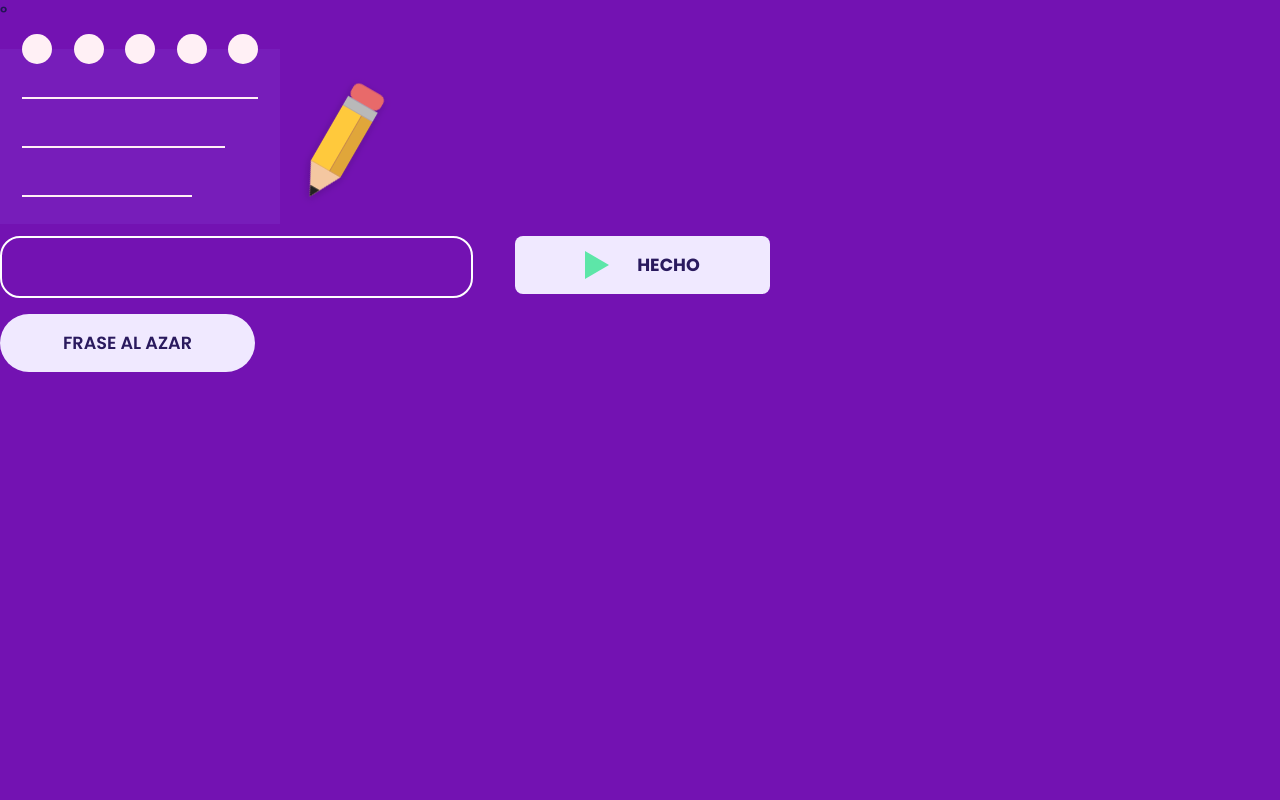
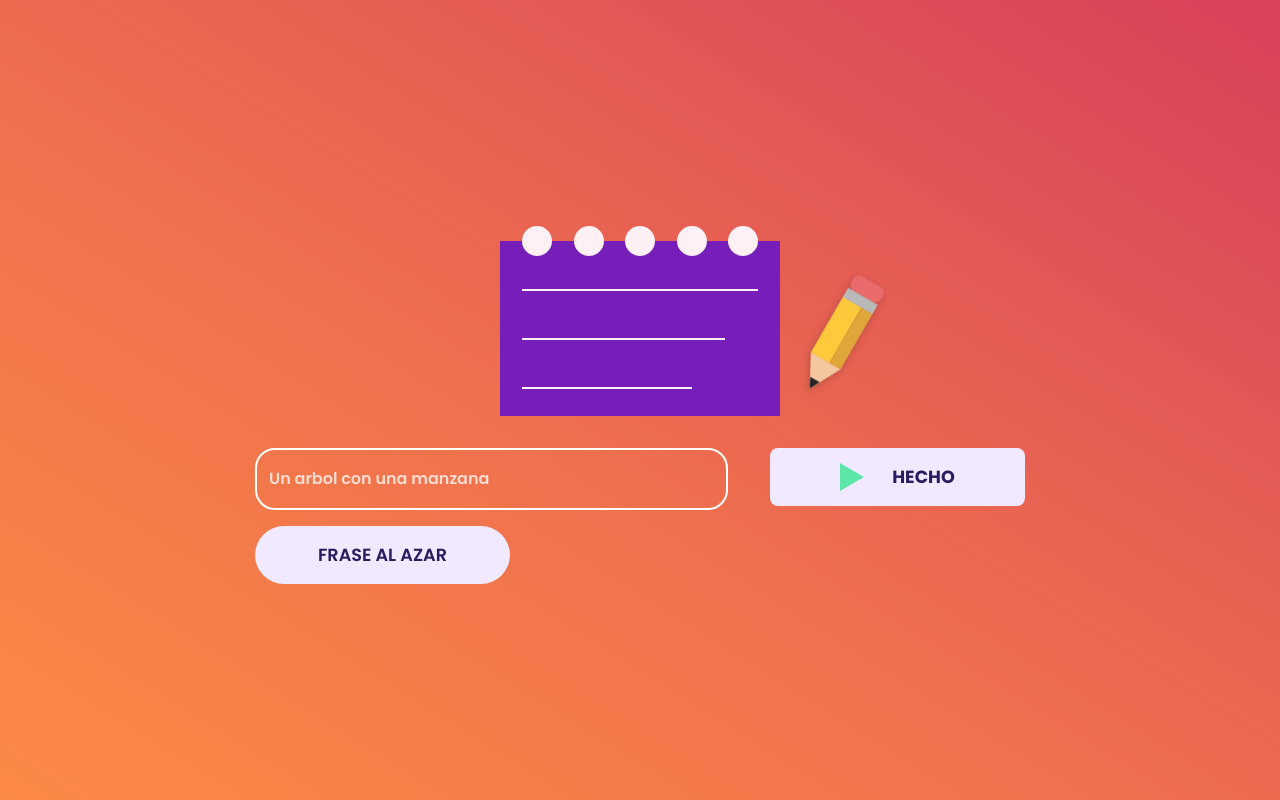
Before and after one commit to PioIX/2026-TPF-G02, a Next.js app in the folder frontend/: page /escribir in a window 1280 px wide. Built offline with nearby package versions, Linux system fonts and the light colour scheme.

Commit message:
avance page escribir

```diff
--- a/frontend/src/app/escribir/page.js
+++ b/frontend/src/app/escribir/page.js
@@ -2,9 +2,8 @@
 import { useEffect, useState } from "react"
 import styles from "./page.module.css"
 export default function Escribir(){
-    const [frase,setFrase] = useState("")
     const [texto,setTexto] = useState("")
-    const fraseAlAzar = () =>{
+    const fraseAzar = () =>{
             fetch("http://localhost:4000/frases/azar")
             .then(response => response.json())
             .then(data => {
@@ -16,8 +15,8 @@ export default function Escribir(){
                 }});
         }
     return(
-        <>
-º           <div className={styles.libreta}>
+        <main className={styles.pagina}>
+            <div className={styles.libreta}>
                 <div className={styles.anillos}>
                     {[0, 1, 2, 3, 4].map(i => (
                         <span key={i} className={styles.anillo} />
@@ -40,14 +39,18 @@ export default function Escribir(){
                 </svg>
             </div>
         <div className={styles.controles}>
-            <input className={styles.input} value={texto} onChange={(e)=>{setTexto(e.target.value)}}/>
+            <input className={styles.input}
+             value={texto}
+             placeholder={"Un arbol con una manzana"}
+            onChange={(e)=>{setTexto(e.target.value)}}/>
+
             <button className={styles.hecho}>
                 <span className={styles.play} />
                 Hecho</button>
-            <button className={styles.azar} onClick={fraseAlAzar}>
+            <button className={styles.azar} onClick={fraseAzar}>
                     Frase al azar
             </button>
         </div>
-        </>
+        </main>
     )
 }
```
